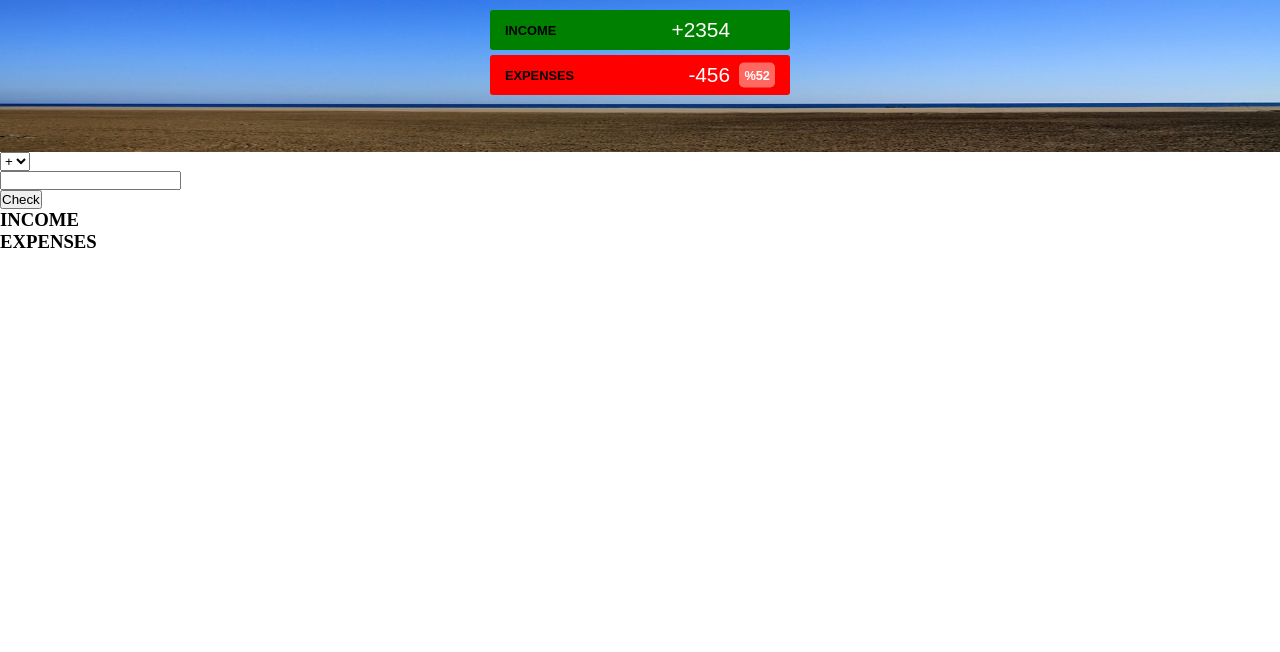
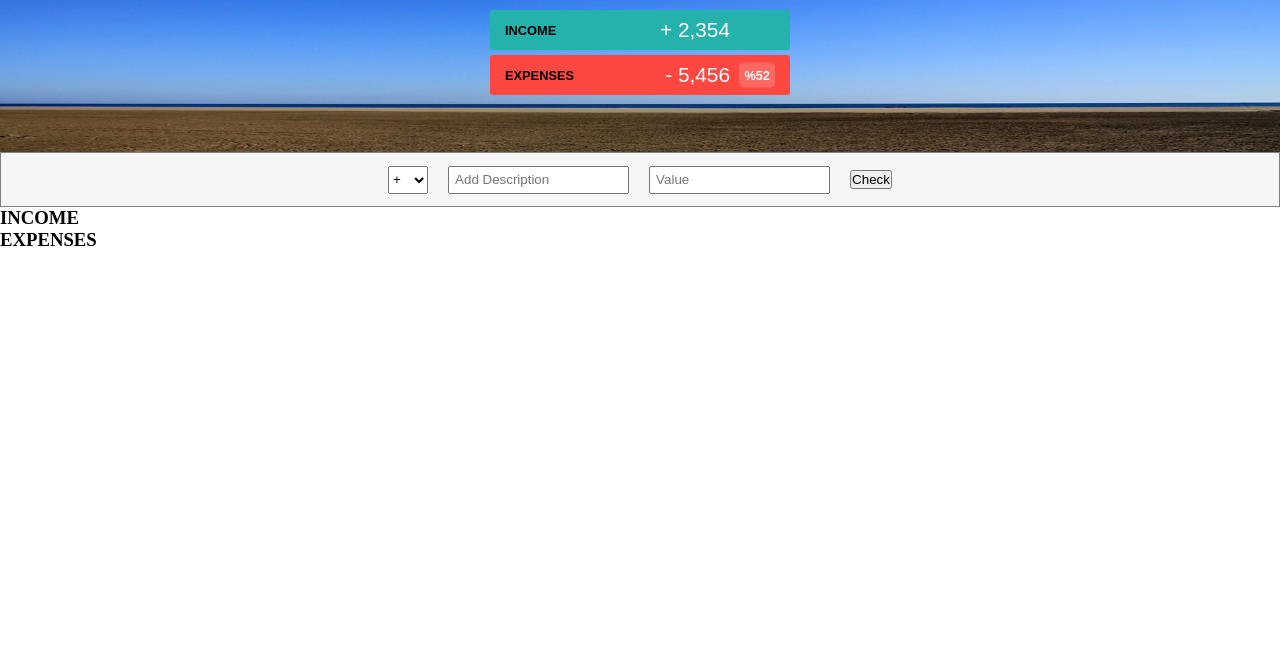
Before and after one commit to adil-sadout/BudgetTracker, a plain HTML site: page index.html in a window 1280 px wide. Shown: the part 148-800 px from the top of the page. Drawn offline with Linux system fonts and the light colour scheme.

Commit message:
styled the second container a little

```diff
--- a/index.html
+++ b/index.html
@@ -9,7 +9,7 @@
 
 		<div class="main-container__1">
 			<div class="main-container__1--center">
-				<h2 class="main-container__1--date">Date</h2>
+				<h2 class="main-container__1--date">Available Budget in march 2020</h2>
 				<div class="main-container__1--budget">
 					<p class="main-container__1--budget-operator">+</p>
 					<p class="main-container__1--budget-cash"> 1,500.00</p>
@@ -19,13 +19,13 @@
 					<button class="main-container__1--button-income">
 						INCOME
 						<label class="label1">
-							+2354
+							+ 2,354
 						</label>
 					</button>
 					<button class="main-container__1--button-expense">
 						EXPENSES
 						<label class="label1">
-							-456
+							- 5,456
 						</label>
 						<label class="label2">
 							%52
@@ -40,6 +40,7 @@
 
 
 		<div class="main-container__2">
+			<div class="main-container__2--center">
 				<div class="main-container__2--operator">
 					<select>
 						<option class="main-container__2--operator-plus">
@@ -52,13 +53,14 @@
 
 				</div>
 				<div class="main-container__2--input">
-				<input type="text" name="">
+					<input type="text" name="input" placeholder="Add Description">
 				</div>
 				<div class="main-container__2--value">
-
+					<input type="text" name="value" placeholder="Value">
 				</div>
 				<div class="main-container__2--enter">
 					<button>Check</button>
+				</div>
 			</div>
 		</div>
 
--- a/style.css
+++ b/style.css
@@ -3,6 +3,12 @@
 	padding: 0;
 	box-sizing: border-box;
 }
+
+
+
+
+
+/*First Container*/
 
 
 .main-container__1{
@@ -38,11 +44,11 @@
 
 
 .main-container__1--button-income{
-	background: green;
+	background: #25B1AC;
 }
 
 .main-container__1--button-expense{
-	background: red;
+	background: #FF4741;
 }
 
 .main-container__1--button button{
@@ -85,3 +91,53 @@
 .main-container__1--button-expense .label2{
 	background: #FD6861;
 }
+
+
+
+
+
+
+
+
+
+
+
+
+
+
+
+/*Second Container*/
+
+.main-container__2{
+	width: 100%;
+	height: 55px;
+	border: 1px solid gray;
+	background: #F6F6F6;
+	position: relative;
+}
+
+.main-container__2--center{
+	position: absolute;
+	top: 50%;
+	left: 50%;
+	transform: translate(-50%,-50%);
+
+}
+
+.main-container__2 div{
+	display: inline-block;
+	padding: 8px;
+
+}
+
+.main-container__2 input{
+	text-indent: 5px;
+}
+
+.main-container__2 input, .main-container__2--operator select{
+	height: 28px;
+}
+
+.main-container__2--operator select{
+	width: 40px;
+}
```
Lines whose indentation alone changed are shown as unchanged.
